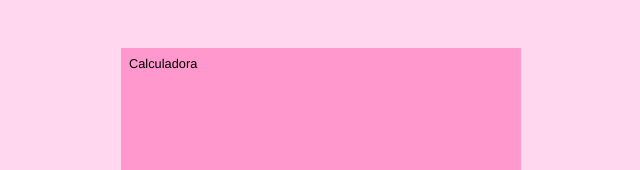
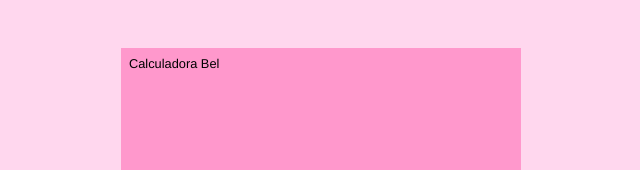
Before and after one commit to brunohubner/calculadora-isabel, a plain HTML site: page index.html in a window 1280 px wide. Shown: the top 170 px of the page, 319-959 px from the left. Drawn offline with Linux system fonts and the light colour scheme.

Commit message:
adiciona nome

```diff
--- a/index.html
+++ b/index.html
@@ -14,7 +14,7 @@
 
 <body>
   <div id="calc">
-    <h3>Calculadora</h3>
+    <h3>Calculadora Bel</h3>
     <div id="operations">
       <div id="previous-operation"></div>
       <div id="current-operation"></div>
```
